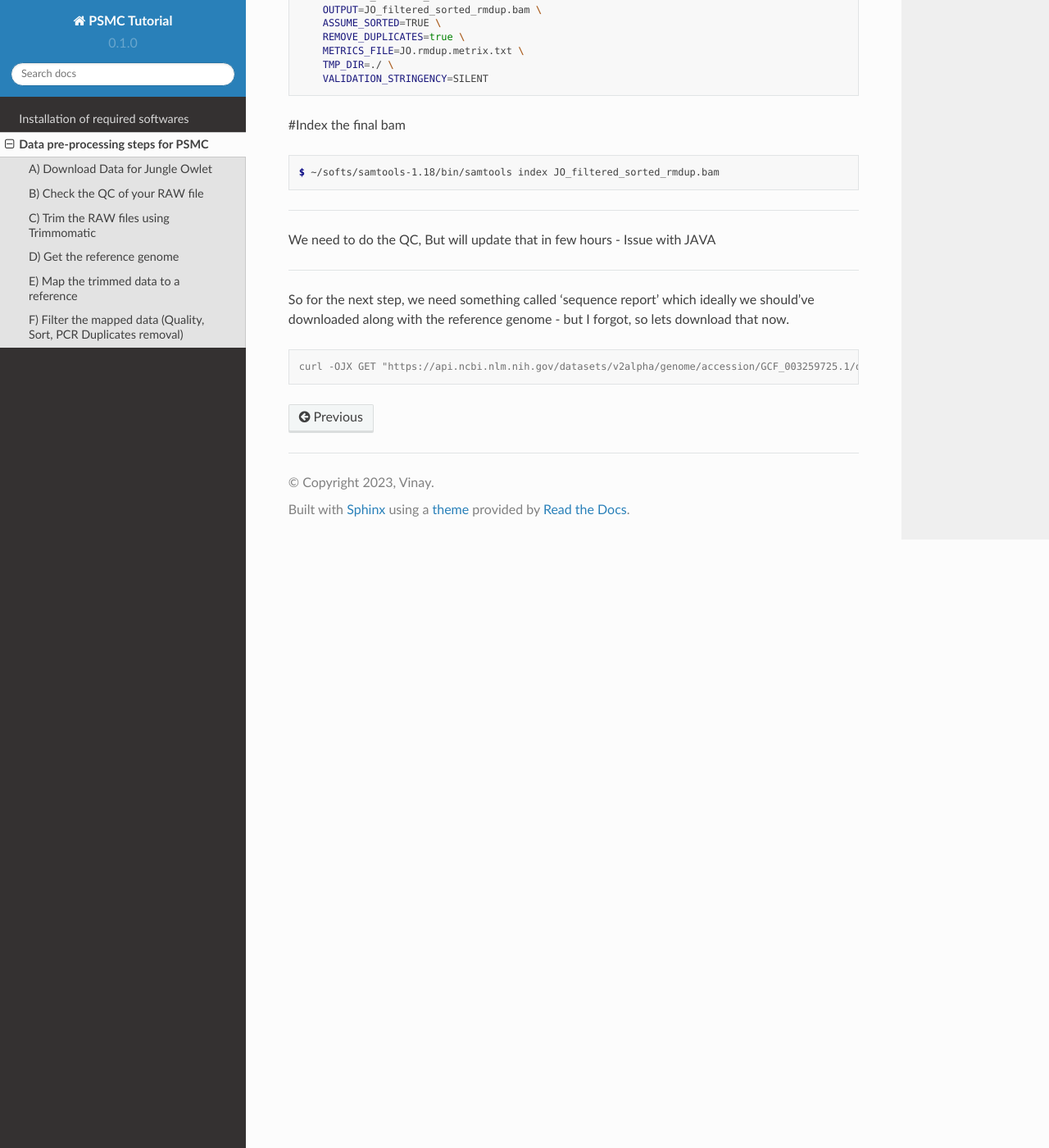
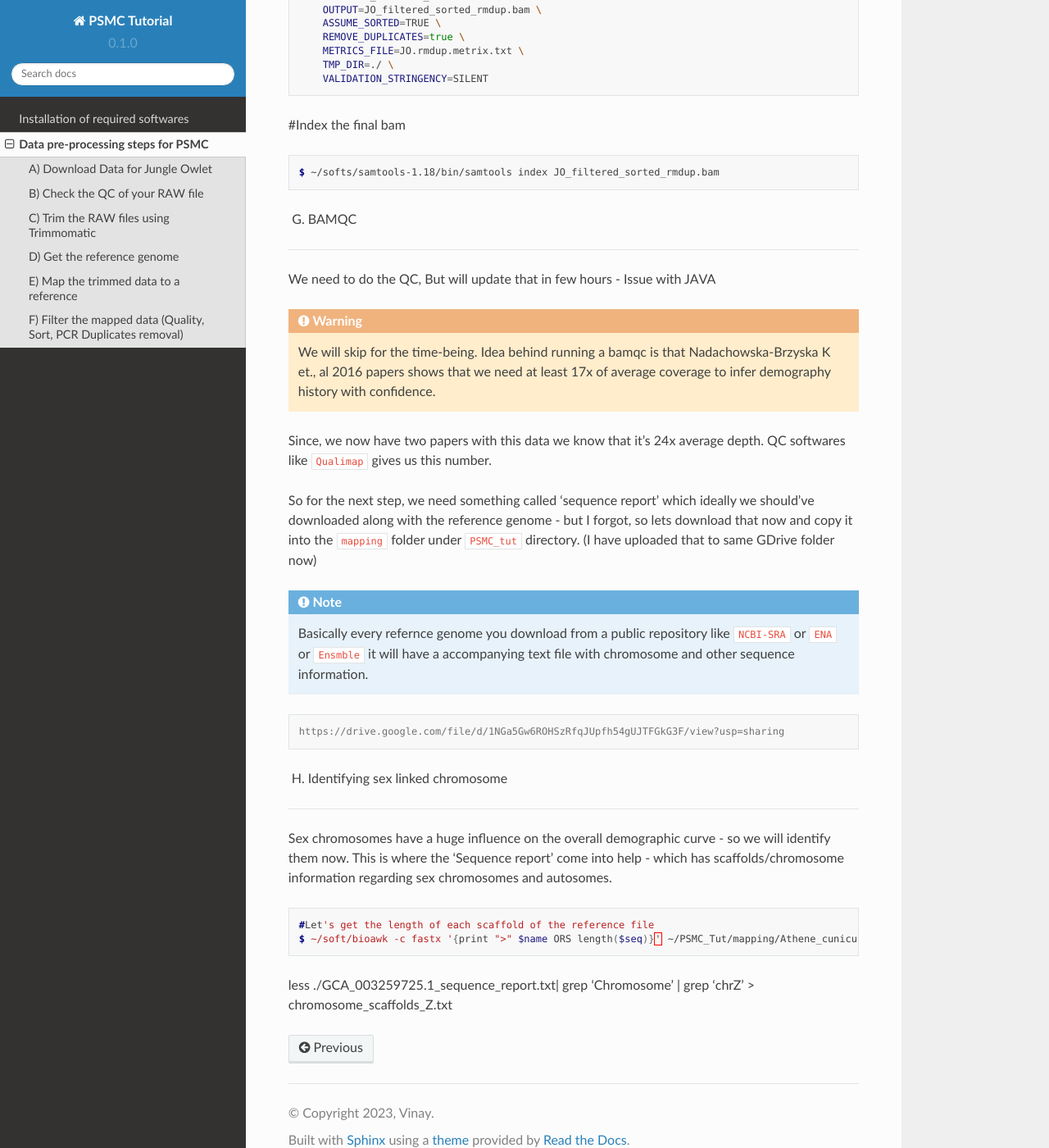
Before and after one commit to stachyris/PSMC_Tutorial-BirdLab, a Sphinx documentation site: the page built from docs/source/01_Data_Pre-Processing.rst, in a window 1280 px wide and 1400 px high, scrolled down 3725 px. Shown: the whole window at 82% size. Built offline with Sphinx 7.4.7 and the Read the Docs theme 2.0.0, drawn with Linux system fonts in a browser that asks for light colours.

Commit message:
Draft_Changes_More edits soon

```diff
--- a/docs/source/01_Data_Pre-Processing.rst
+++ b/docs/source/01_Data_Pre-Processing.rst
@@ -194,14 +194,37 @@ F) Filter the mapped data (Quality, Sort, PCR Duplicates removal)
 
  $ ~/softs/samtools-1.18/bin/samtools index JO_filtered_sorted_rmdup.bam
 
----------------------------------------------------------------------------
+
+G) BAMQC
+
+--------------------------------------------------------------------------
 
 We need to do the QC, But will update that in few hours - Issue with JAVA
 
---------------------------------------------------------------------------
+.. warning::
 
-So for the next step, we need something called 'sequence report' which ideally we should've downloaded along with the reference genome - but I forgot, so lets download that now.
+ We will skip for the time-being. Idea behind running a bamqc is that Nadachowska-Brzyska K et., al 2016 papers shows that we need at least 17x of average coverage to infer demography history with confidence.
+Since, we now have two papers with this data we know that it's 24x average depth. QC softwares like ``Qualimap`` gives us this number.
+
+
+So for the next step, we need something called 'sequence report' which ideally we should've downloaded along with the reference genome - but I forgot, so lets download that now and copy it into the ``mapping`` folder under ``PSMC_tut`` directory. (I have uploaded that to same GDrive folder now)
+
+.. note::
+
+ Basically every refernce genome you download from a public repository like ``NCBI-SRA`` or ``ENA`` or ``Ensmble`` it will have a accompanying text file with chromosome and other sequence information.
 
 .. code-block:: console
 
- curl -OJX GET "https://api.ncbi.nlm.nih.gov/datasets/v2alpha/genome/accession/GCF_003259725.1/download?include_annotation_type=SEQUENCE_REPORT&filename=GCF_003259725.1.zip" -H "Accept: application/zip"
+ https://drive.google.com/file/d/1NGa5Gw6ROHSzRfqJUpfh54gUJTFGkG3F/view?usp=sharing
+
+H) Identifying sex linked chromosome
+
+---------------------------------------------------------------------------
+
+Sex chromosomes have a huge influence on the overall demographic curve - so we will identify them now. This is where the 'Sequence report' come into help - which has scaffolds/chromosome information regarding sex chromosomes and autosomes.
+
+.. code-block:: console
+
+ #Let's get the length of each scaffold of the reference file
+ $ ~/soft/bioawk -c fastx '{print ">" $name ORS length($seq)}' ~/PSMC_Tut/mapping/Athene_cunicularia.athCun1.dna.toplevel.fa
+less ./GCA_003259725.1_sequence_report.txt| grep 'Chromosome' | grep 'chrZ' > chromosome_scaffolds_Z.txt
```
